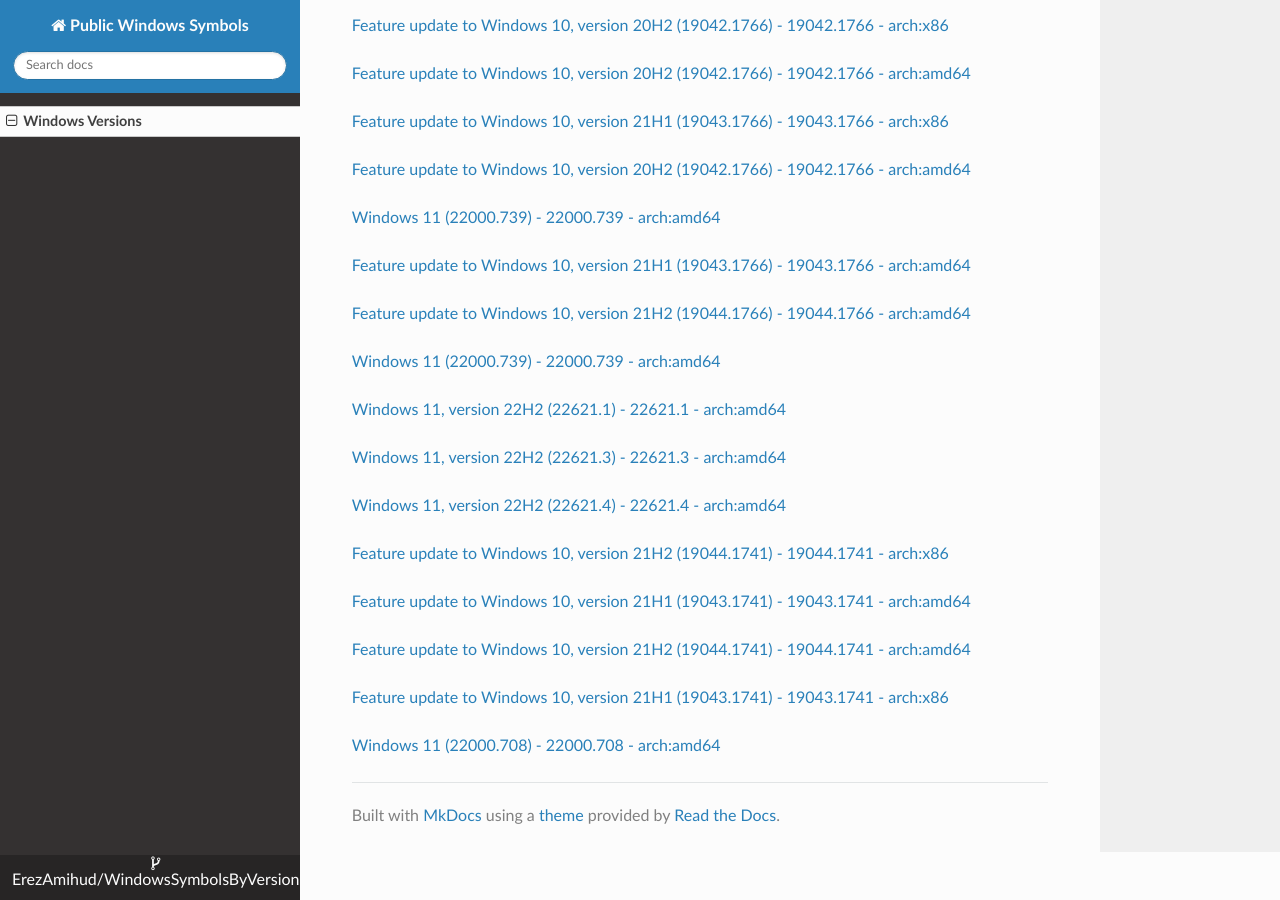
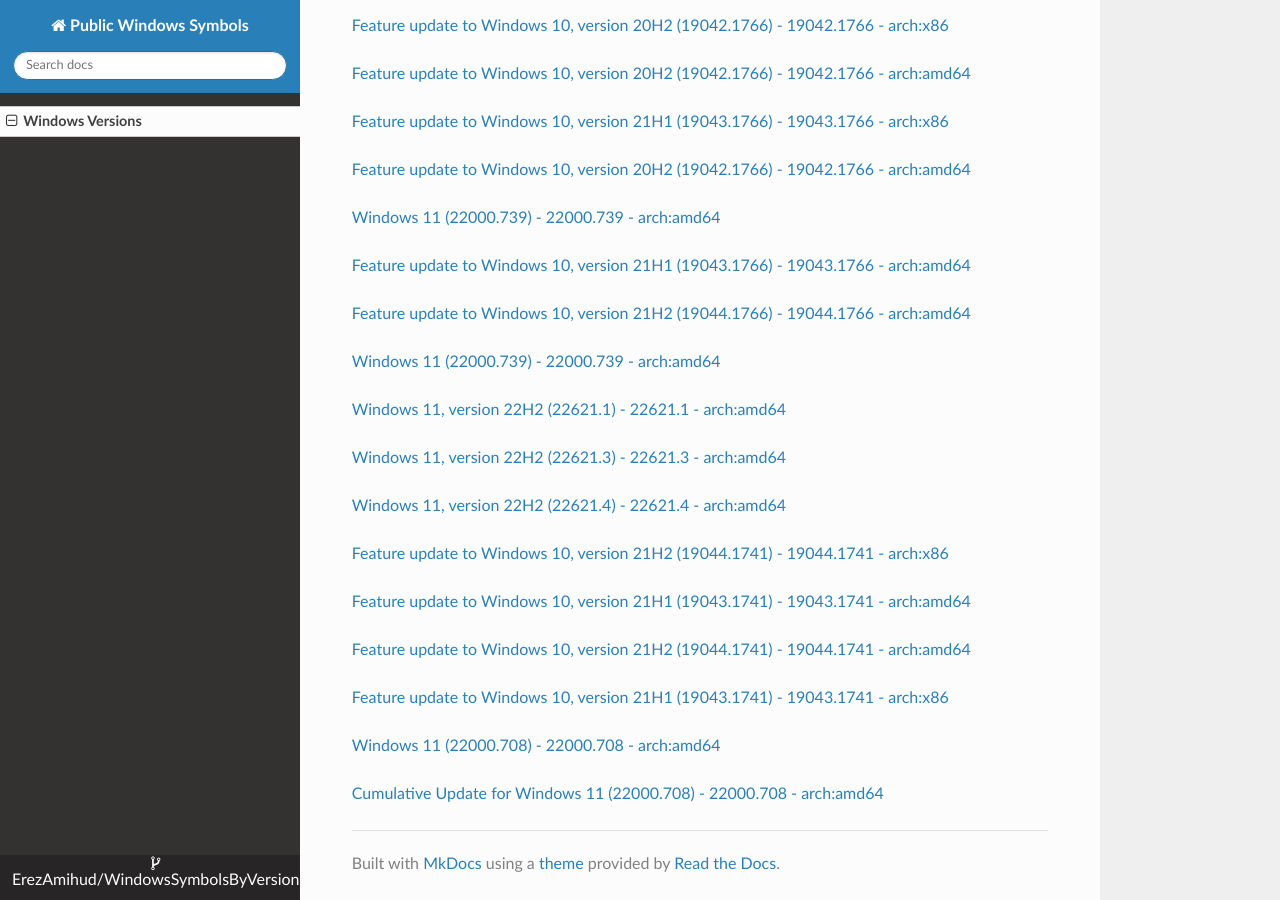
Before and after one commit to ErezAmihud/WindowsSymbolsByVersion, an MkDocs documentation site: the page built from docs/index.md, in a window 1280 px wide and 900 px high, scrolled down 61493 px. Built offline with MkDocs 1.6.1, drawn with Linux system fonts in a browser that asks for light colours; nearby versions of some CDN libraries.

Commit message:
Automated commit, add manifest for 10b3d9c9-afe7-4c72-888d-d2a680f186f3

```diff
--- a/docs/index.md
+++ b/docs/index.md
@@ -3655,3 +3655,6 @@
 
 
 [Windows 11 (22000.708) - 22000.708 - arch:amd64](https://github.com/ErezAmihud/WindowsSymbolsByVersion/blob/main/manifests/8d8b5a1c-36e8-476b-98ac-12847ff89a49.manifest)
+
+
+[Cumulative Update for Windows 11 (22000.708) - 22000.708 - arch:amd64](https://github.com/ErezAmihud/WindowsSymbolsByVersion/blob/main/manifests/10b3d9c9-afe7-4c72-888d-d2a680f186f3.manifest)
```
Also changed, not shown: process_builds.json (+1 -1 lines), 1 other file.
